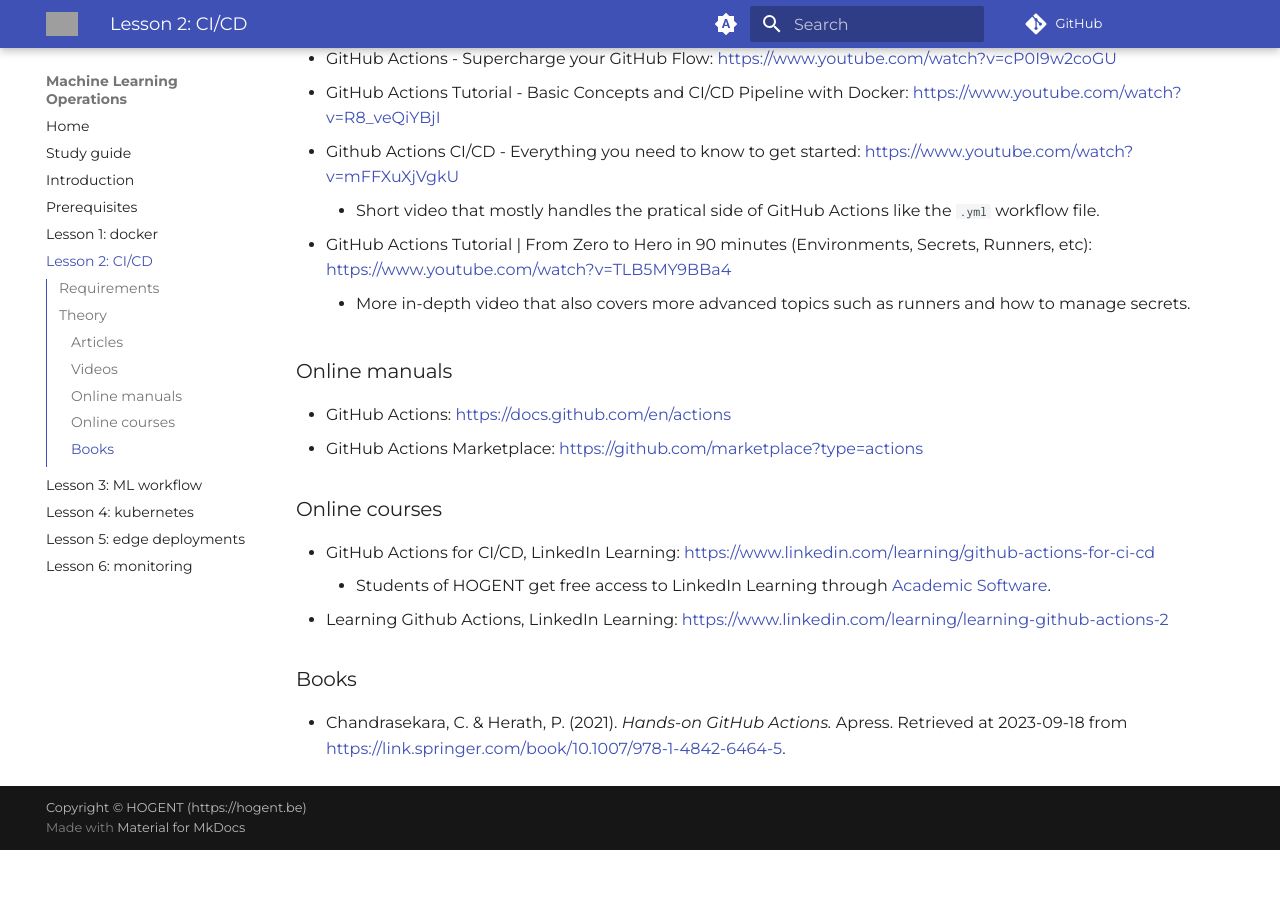
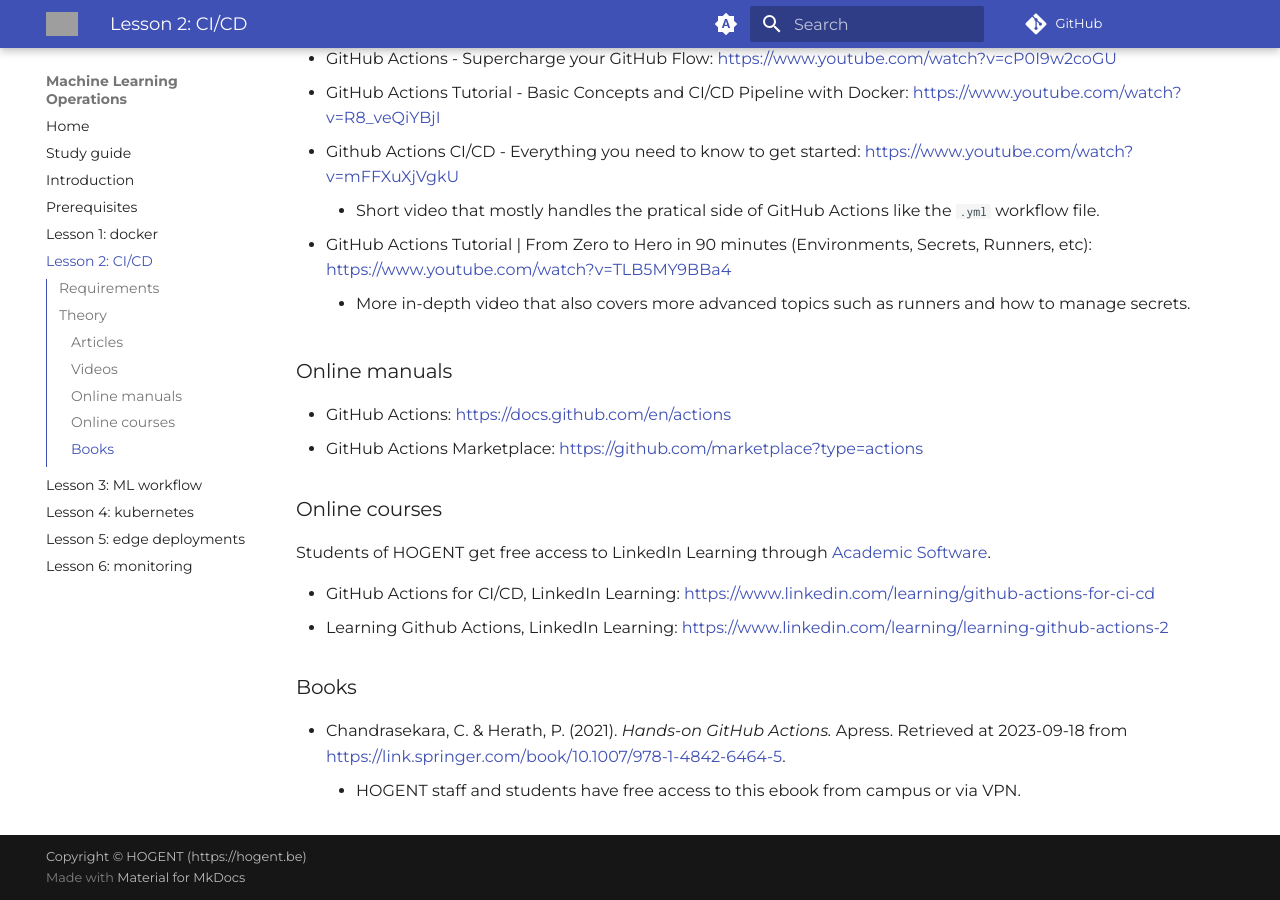
Before and after one commit to HOGENT-MLOps/mlops-slides, an MkDocs documentation site: the page built from docs/02-ci-cd.md, in a window 1280 px wide and 900 px high, scrolled down 1265 px. Built offline with MkDocs 1.6.1 and Material for MkDocs 9.7.7, drawn with Linux system fonts in a browser that asks for light colours; comment, search, counter and statistics services are not loaded; before the commit the page ends 2115 px from its top, so only the background shows below that; grey boxes are pictures that could not be loaded.

Commit message:
Improve layout in lesson 2

```diff
--- a/docs/02-ci-cd.md
+++ b/docs/02-ci-cd.md
@@ -49,10 +49,12 @@
 
 ### Online courses
 
+Students of HOGENT get free access to LinkedIn Learning through [Academic Software](https://academicsoftware.eu/login).
+
 -   GitHub Actions for CI/CD, LinkedIn Learning: https://www.linkedin.com/learning/github-actions-for-ci-cd
-    -   Students of HOGENT get free access to LinkedIn Learning through [Academic Software](https://academicsoftware.eu/login).
 -   Learning Github Actions, LinkedIn Learning: https://www.linkedin.com/learning/learning-github-actions-2
 
 ### Books
 
 -   Chandrasekara, C. & Herath, P. (2021). _Hands-on GitHub Actions._ Apress. Retrieved at 2023-09-18 from https://link.springer.com/book/10.1007/978-1-4842-6464-5.
+    -   HOGENT staff and students have free access to this ebook from campus or via VPN.
```
